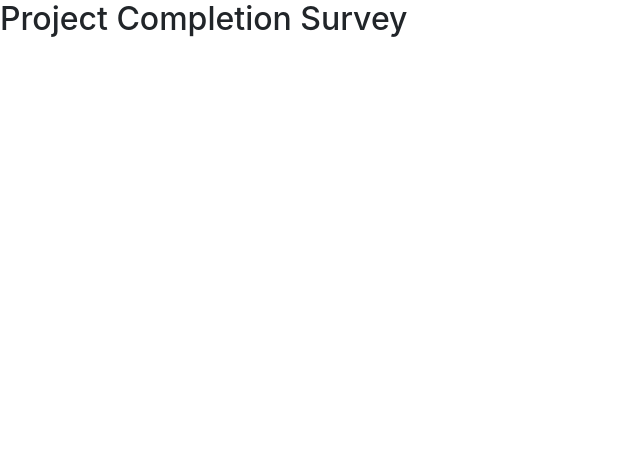
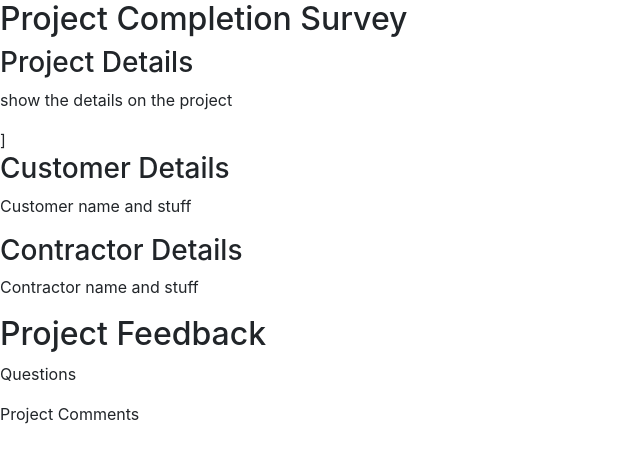
Before and after one commit to Cody-Calhoun/Open-Bid, a Django app: template main/templates/project_completed.html in a window 1280 px wide. Shown: the top 463 px of the page, without its empty margins (0-640 px from the left). Run offline with Django 3.2, Linux system fonts and the light colour scheme; the template is opened without the code that fills it, so the values that code supplies are empty; some libraries are stand-ins or nearby versions.

Commit message:
Update project_completed.html
Dave added proj completed html

```diff
--- a/main/templates/project_completed.html
+++ b/main/templates/project_completed.html
@@ -15,7 +15,20 @@
 </head>
 <h2>Project Completion Survey</h2>
      <body>
+<h3>Project Details</h3>
+<p>show the details on the project</p>]
 
+<h3>Customer Details</h3>
+<p>Customer name and stuff</p>
+
+<h3>Contractor Details</h3>
+<p>Contractor name and stuff</p>
+
+<h2>Project Feedback</h2>
+
+
+<p>Questions</p>
+<p>Project Comments</p>
 
 
     </body>
```
